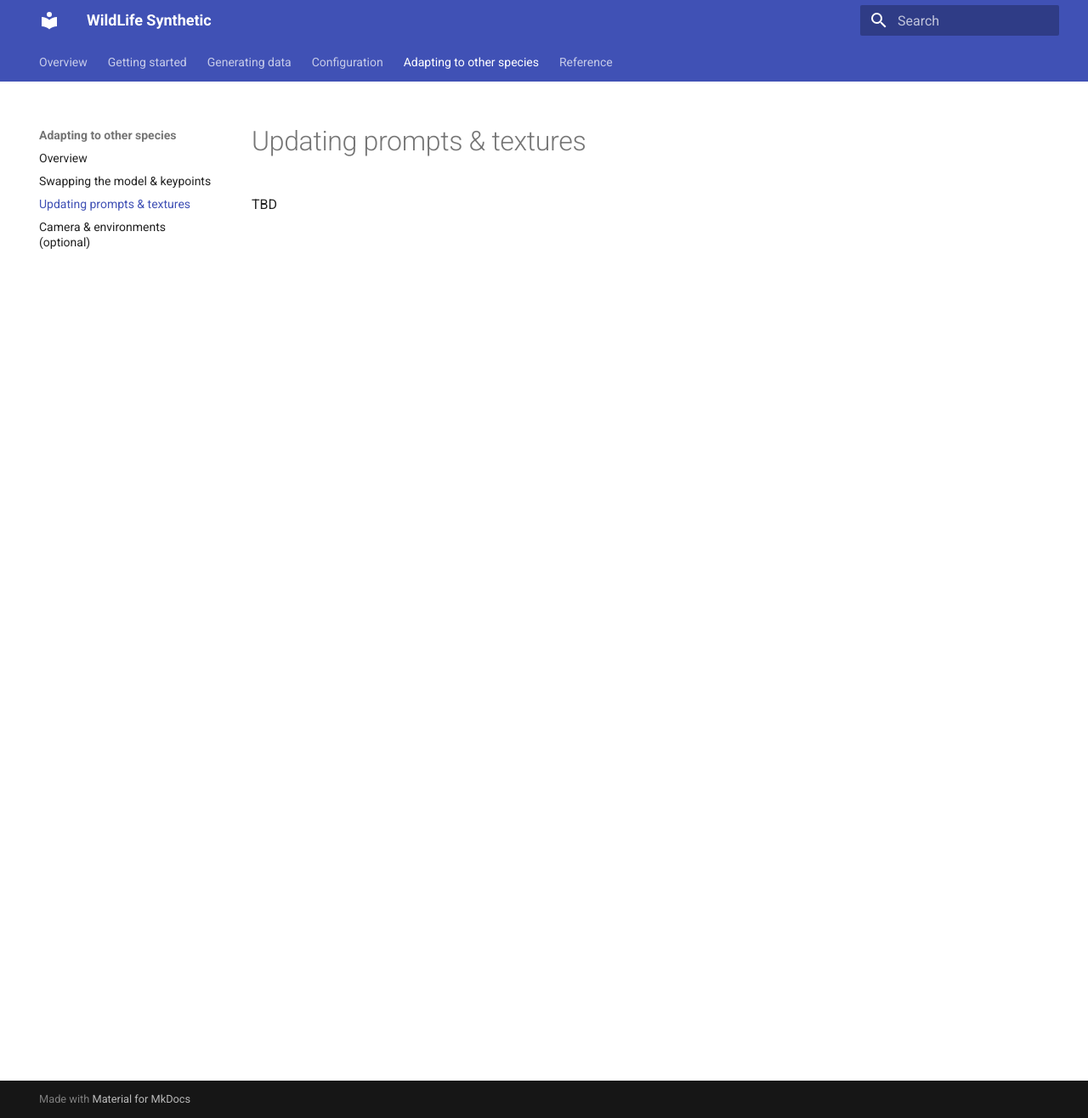
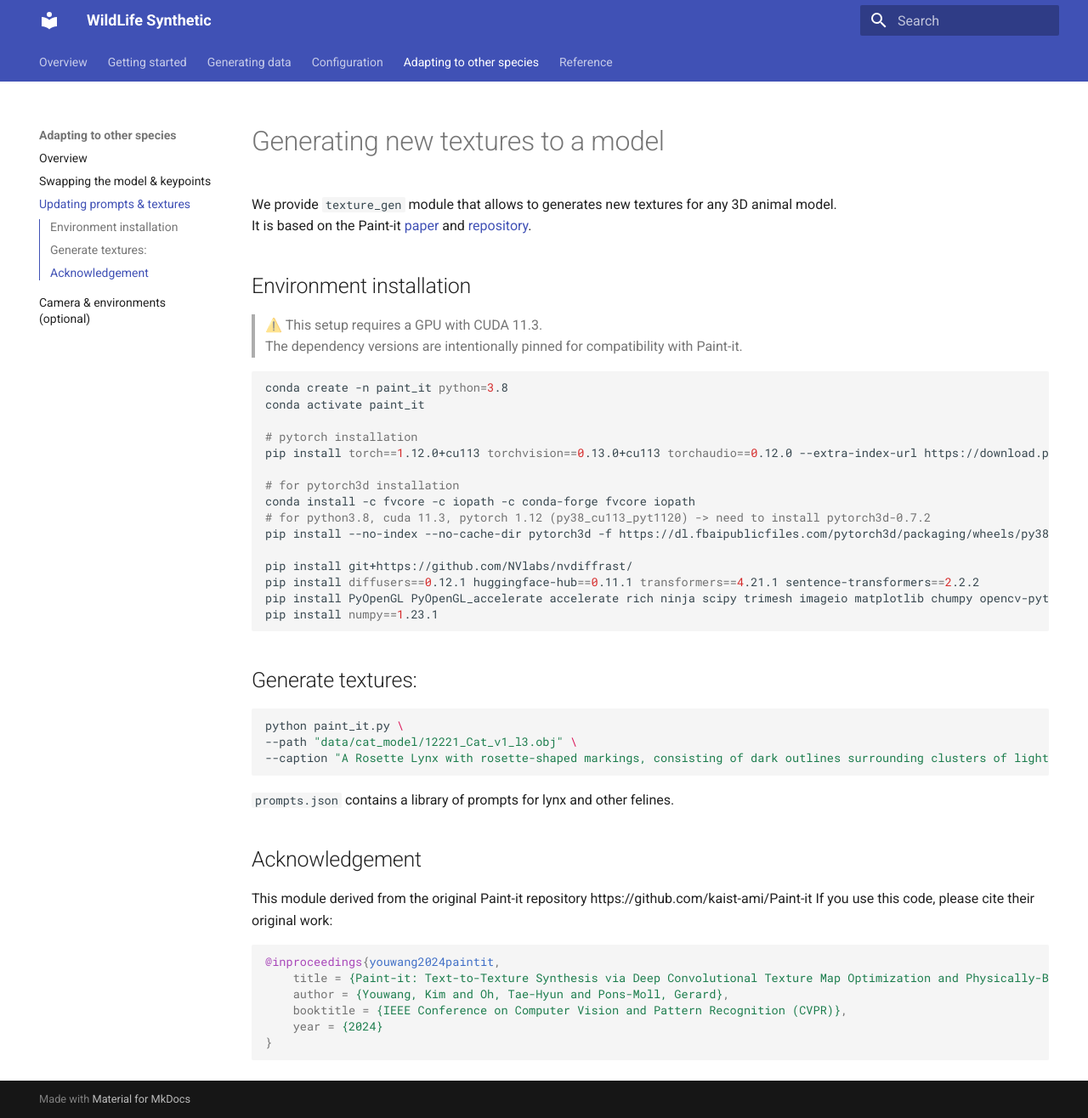
Before and after one commit to WildlifeDatasets/wildlife-synthetic, an MkDocs documentation site: the page built from docs/adapting/adapting_textures.md, in a window 1280 px wide and 1316 px high. Shown: the whole window at 85% size. Built offline with MkDocs 1.6.1 and Material for MkDocs 9.7.7, drawn with Linux system fonts in a browser that asks for light colours.

Commit message:
add texture generation

````diff
--- a/docs/adapting/adapting_textures.md
+++ b/docs/adapting/adapting_textures.md
@@ -1 +1,53 @@
-TBD
+# Generating new textures to a model
+
+We provide `texture_gen` module that allows to generates new textures for any 3D animal model.
+It is based on the Paint-it [paper](https://arxiv.org/pdf/2312.11360) and [repository](https://github.com/kaist-ami/Paint-it).
+
+
+## Environment installation
+
+> ⚠️ This setup requires a GPU with CUDA 11.3.
+> The dependency versions are intentionally pinned for compatibility with Paint-it.
+
+```bash
+conda create -n paint_it python=3.8
+conda activate paint_it
+
+# pytorch installation
+pip install torch==1.12.0+cu113 torchvision==0.13.0+cu113 torchaudio==0.12.0 --extra-index-url https://download.pytorch.org/whl/cu113
+
+# for pytorch3d installation
+conda install -c fvcore -c iopath -c conda-forge fvcore iopath
+# for python3.8, cuda 11.3, pytorch 1.12 (py38_cu113_pyt1120) -> need to install pytorch3d-0.7.2
+pip install --no-index --no-cache-dir pytorch3d -f https://dl.fbaipublicfiles.com/pytorch3d/packaging/wheels/py38_cu113_pyt1120/download.html
+
+pip install git+https://github.com/NVlabs/nvdiffrast/
+pip install diffusers==0.12.1 huggingface-hub==0.11.1 transformers==4.21.1 sentence-transformers==2.2.2
+pip install PyOpenGL PyOpenGL_accelerate accelerate rich ninja scipy trimesh imageio matplotlib chumpy opencv-python
+pip install numpy==1.23.1
+```
+
+## Generate textures:
+
+```bash
+python paint_it.py \
+--path "data/cat_model/12221_Cat_v1_l3.obj" \
+--caption "A Rosette Lynx with rosette-shaped markings, consisting of dark outlines surrounding clusters of lighter fur, resembling the spots of a leopard" \
+
+```
+
+`prompts.json` contains a library of prompts for lynx and other felines.
+
+
+## Acknowledgement
+This module derived from the original Paint-it repository https://github.com/kaist-ami/Paint-it
+If you use this code, please cite their original work:
+
+```bibtex
+@inproceedings{youwang2024paintit,
+    title = {Paint-it: Text-to-Texture Synthesis via Deep Convolutional Texture Map Optimization and Physically-Based Rendering},
+    author = {Youwang, Kim and Oh, Tae-Hyun and Pons-Moll, Gerard},
+    booktitle = {IEEE Conference on Computer Vision and Pattern Recognition (CVPR)},
+    year = {2024}
+}
+```
````
